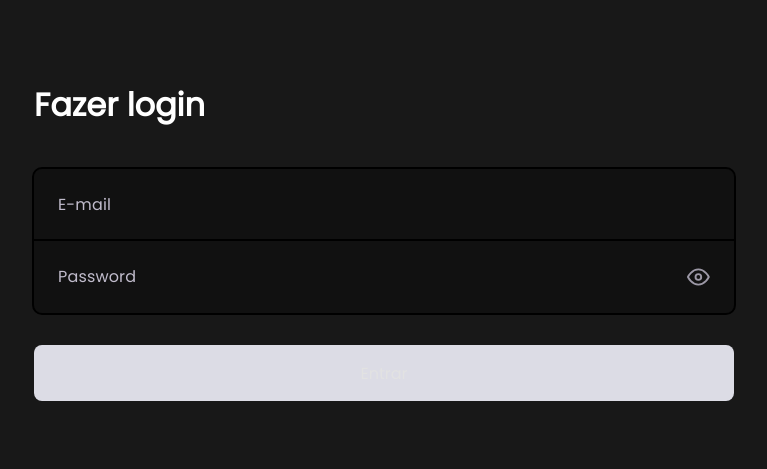
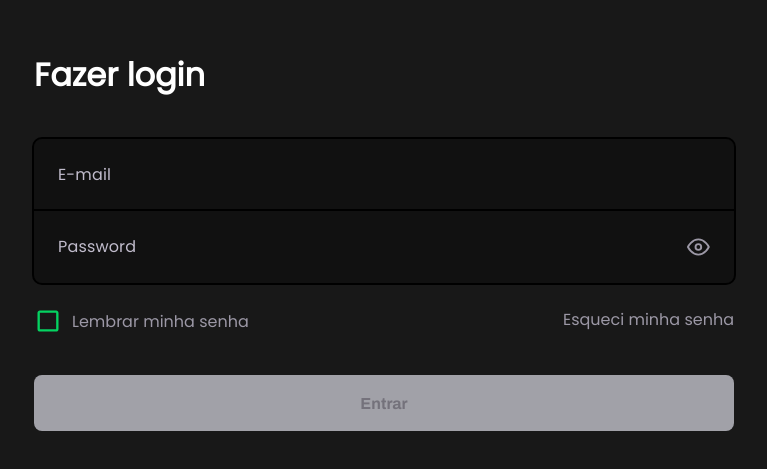
Before and after one commit to Almeida154/proffy, a React (Vite) app in the folder web/: page / in a window 1280 px wide. Shown: the part 159-628 px from the top of the page, without its empty margins (256-1023 px from the left). Built offline with nearby package versions, Linux system fonts and the light colour scheme.

Commit message:
:construction: Login options

```diff
--- a/web/src/assets/styles/global.css
+++ b/web/src/assets/styles/global.css
@@ -26,7 +26,6 @@ body {
 
 body,
 input,
-button,
 textarea {
   font: 500 1.6rem Poppins;
   color: var(--color-text-base);
--- a/web/src/components/Button/styles.scss
+++ b/web/src/components/Button/styles.scss
@@ -11,11 +11,18 @@ button {
   align-items: center;
   justify-content: center;
   text-decoration: none;
-  transition: background-color 0.2s;
+  transition: background-color opacity 0.2s;
   margin-top: 3.2rem;
 
   &.disabled {
     background-color: var(--color-disabled);
+    color: var(--color-text-complement);
+    opacity: 0.7;
+  }
+
+  &.disabled:hover {
+    background-color: var(--color-disabled);
+    opacity: 1;
   }
 
   &:hover {
--- a/web/src/pages/Login/index.tsx
+++ b/web/src/pages/Login/index.tsx
@@ -1,6 +1,7 @@
 import { useState } from 'react';
+import { Checkbox } from '@mui/material';
+
 import Button from '../../components/Button';
-
 import Input from '../../components/Input';
 
 import './styles.scss';
@@ -33,6 +34,26 @@ const Login: React.FC = () => {
             />
           </fieldset>
 
+          <div className="options">
+            <div className="remember-password">
+              <Checkbox
+                sx={{
+                  '& .MuiSvgIcon-root': {
+                    fontSize: 28,
+                  },
+                  padding: 0,
+                  color: '#04d361',
+                  '&.Mui-checked': {
+                    color: '#04d361',
+                  },
+                }}
+              />
+              <p>Lembrar minha senha</p>
+            </div>
+
+            <p>Esqueci minha senha</p>
+          </div>
+
           <Button
             text="Entrar"
             disabled={email === '' || password === ''}
--- a/web/src/pages/Login/styles.scss
+++ b/web/src/pages/Login/styles.scss
@@ -17,5 +17,25 @@
         margin-bottom: 4rem;
       }
     }
+
+    .options {
+      margin: 2.4rem 0 4rem;
+      display: flex;
+      justify-content: space-between;
+
+      .remember-password {
+        display: flex;
+        align-items: center;
+        gap: 1rem;
+      }
+
+      p {
+        color: var(--color-text-complement);
+      }
+
+      & > p {
+        text-align: end;
+      }
+    }
   }
 }
```
